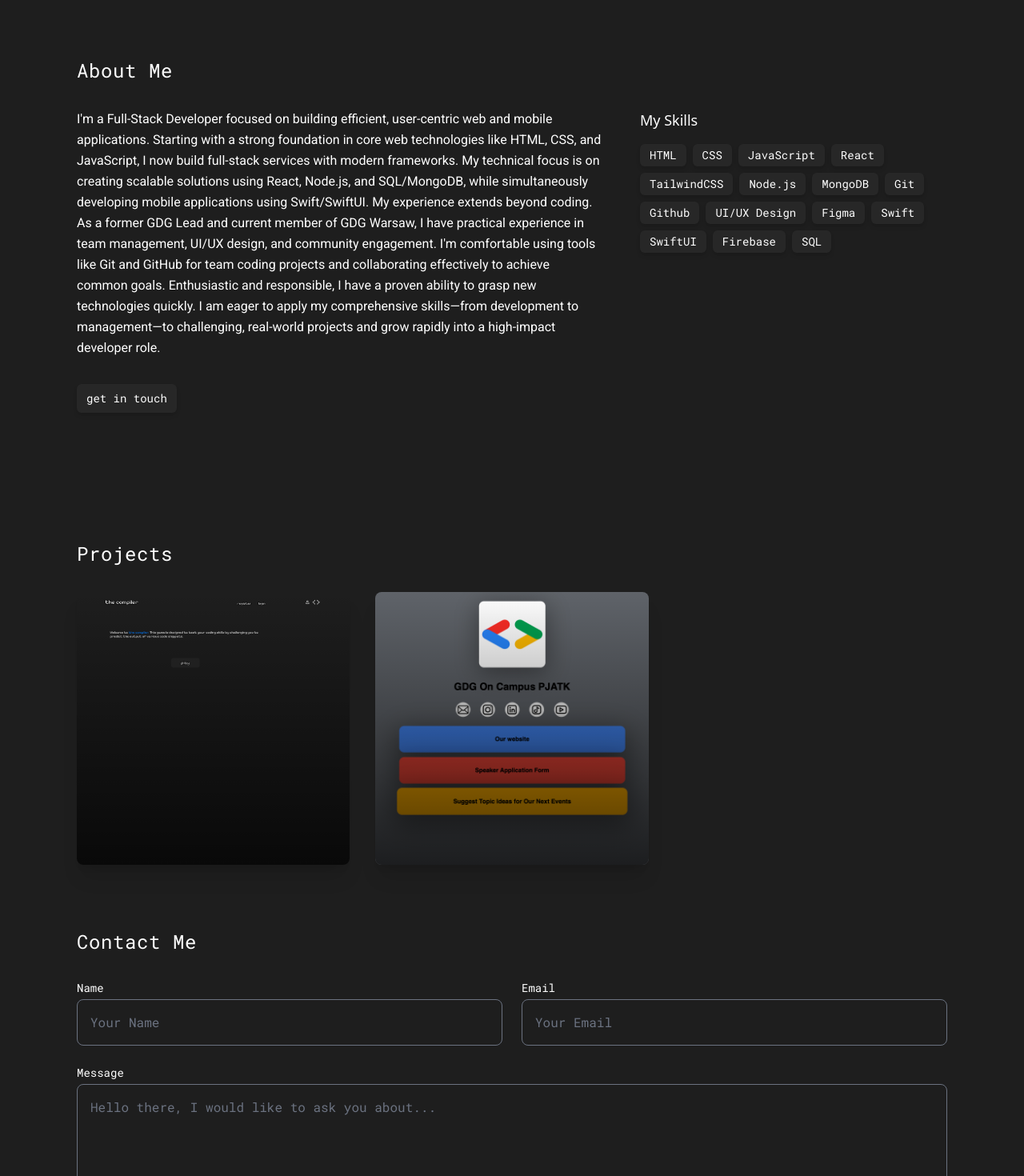
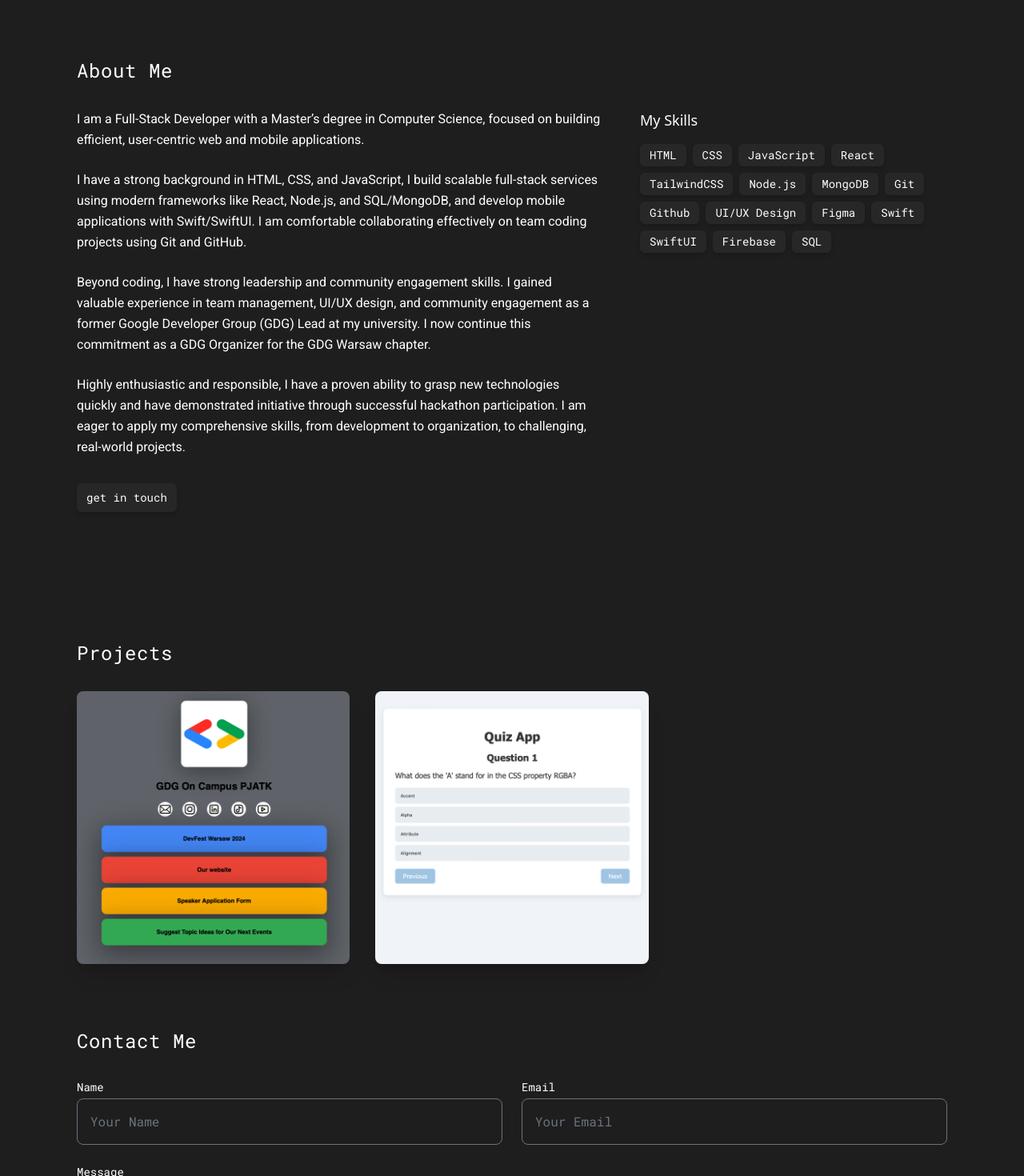
Before and after one commit to fullstackdevell/my-portfolio, a React (Vite) app: page / in a window 1280 px wide. Shown: the part 540-2010 px from the top of the page at 80% size. Built offline with nearby package versions, Linux system fonts and the light colour scheme; a web font is replaced by a local one.

Commit message:
it works

```diff
--- a/src/components/AboutMe.jsx
+++ b/src/components/AboutMe.jsx
@@ -1,32 +1,5 @@
 import React from "react";
 import SkillsBox from "./SkillsBox";
-
-const developerProfile = {
-  codename: "VIKTORIIA_DEV",
-  origin: "Warsaw, Poland (GDG Warsaw Member)",
-  role: "Junior Full-Stack Developer",
-
-  stack: {
-    languages: ["JavaScript", "HTML/CSS", "SQL", "Swift/SwiftUI"],
-    frameworks: ["React", "Node.js", "Express", "Next.js", "TailwindCSS"],
-    databases: ["MongoDB", "PostgreSQL"],
-  },
-
-  traits: [
-    "efficient builder",
-    "user-centric solutions advocate",
-    "former GDG Lead (Team Management)",
-    "UI/UX design awareness",
-    "Git/GitHub collaboration expert",
-    "rapid learner",
-  ],
-
-  missionStatement:
-    "Transforming complex challenges into scalable, high-impact web and mobile solutions.",
-  availability: "Available for challenging, real-world projects & high-impact developer roles.",
-};
-
-const profileCodeString = `const aboutMe: DeveloperProfile = ${JSON.stringify(developerProfile, null, 2).replace(/"/g, '')};`;
 
 function AboutMe() {
   return (
@@ -34,18 +7,40 @@ function AboutMe() {
       <h2 className="font-roboto-mono text-2xl tracking-wide mb-8">About Me</h2>
       <div className="flex justify-between items-start gap-x-12">
         <div className="max-w-2xl">
-                    <p className="font-roboto text-base leading-relaxed">I'm a Full-Stack Developer focused on building efficient, user-centric web and mobile applications.
-Starting with a strong foundation in core web technologies like HTML, CSS, and JavaScript, I now build full-stack services with modern frameworks. My technical focus is on creating scalable solutions using React, Node.js, and SQL/MongoDB, while simultaneously developing mobile applications using Swift/SwiftUI.
-My experience extends beyond coding. As a former GDG Lead and current member of GDG Warsaw, I have practical experience in team management, UI/UX design, and community engagement. I'm comfortable using tools like Git and GitHub for team coding projects and collaborating effectively to achieve common goals.
-Enthusiastic and responsible, I have a proven ability to grasp new technologies quickly. I am eager to apply my comprehensive skills—from development to management—to challenging, real-world projects and grow rapidly into a high-impact developer role.</p>
-                    <button className="mt-8 bg-[#272727] font-roboto-mono text-sm font-medium py-2 px-3 rounded-md shadow-md hover:bg-purple transition duration-300">get in touch</button>
+          <p className="font-roboto text-base leading-relaxed mb-6">
+            I am a Full-Stack Developer with a Master’s degree in Computer
+            Science, focused on building efficient, user-centric web and mobile
+            applications.
+          </p>
+          <p className="font-roboto text-base leading-relaxed mb-6">
+            I have a strong background in HTML, CSS, and JavaScript, I build scalable full-stack services using modern frameworks like React, Node.js, and SQL/MongoDB, and develop mobile applications with Swift/SwiftUI. I am comfortable collaborating
+            effectively on team coding projects using Git and GitHub.
+          </p>
+          <p className="font-roboto text-base leading-relaxed mb-6">
+            Beyond coding, I have strong leadership and community engagement
+            skills. I gained valuable experience in team management, UI/UX
+            design, and community engagement as a former Google Developer Group
+            (GDG) Lead at my university. I now continue this commitment as a GDG
+            Organizer for the GDG Warsaw chapter.
+            </p>
+            <p className="font-roboto text-base leading-relaxed">
+              Highly enthusiastic and responsible, I have a proven ability to grasp new
+            technologies quickly and have demonstrated initiative through
+            successful hackathon participation. I am eager to apply my
+            comprehensive skills, from development to organization, to
+            challenging, real-world projects.
+            </p>
+
+          <button className="mt-8 bg-[#272727] font-roboto-mono text-sm font-medium py-2 px-3 rounded-md shadow-md hover:bg-purple transition duration-300">
+            get in touch
+          </button>
         </div>
         <div className="flex-shrink-0 w-full max-w-sm">
           <SkillsBox />
         </div>
       </div>
     </section>
-    )
+  );
 }
 
 export default AboutMe;
--- a/src/components/ProjectCard.jsx
+++ b/src/components/ProjectCard.jsx
@@ -15,12 +15,13 @@ function ProjectCard({ project }) {
             <div
                 className="absolute inset-0
                            bg-gradient-to-t
-                           from-black/70 to-transparent
-                           opacity-100 transition-opacity duration-300"
+                           from-black/80 to-transparent
+                           opacity-0 group-hover:opacity-100 transition-opacity duration-300"
             />
+
             <div className="absolute inset-x-0 bottom-0 p-4 transform translate-y-full group-hover:translate-y-0 transition-transform duration-500">
                 <h3 className="text-xl font-poetsen text-white mb-1">{project.title}</h3>
-                <p className="text-sm text-gray-300 mb-3">{project.description}</p>
+                <p className="text-sm text-white mb-3">{project.description}</p>
                 <div className="flex flex-wrap gap-2">{project.tags.map((tag, index) => (
                     <span key={index} className={`${tagBg} ${tagClasses}`}>{tag}</span>
                 ))}</div>
--- a/src/data/projects.js
+++ b/src/data/projects.js
@@ -1,20 +1,28 @@
 import projectOneImage from '../assets/thecompiler.png';
 import projectTwoImage from '../assets/linktree.png';
+import reactquizapp from '../assets/reactquizapp.png';
 
 const projects = [
-    {
-    id: 1,
-    title: "The Compiler",
-    description: "A game that lets you practice your code reading skills.",
-    image: projectOneImage,
-    tags: ["React", "Sass & CSS", "JavaScript", "MongoDB"],
+  //   {
+  //   id: 1,
+  //   title: "The Compiler",
+  //   description: "A game that lets you practice your code reading skills.",
+  //   image: projectOneImage,
+  //   tags: ["CSS", "JavaScript", "React", "MongoDB"],
+  // },
+  {
+    id: 2,
+    title: "GDG Linktree",
+    description: "A linktree for a Google Developer Group On Campus.",
+    image: projectTwoImage,
+    tags: ["HTML", "CSS"],
   },
   {
-    id: 2,
-    title: "Linktree",
-    description: "A linktree for a GDG student club.",
-    image: projectTwoImage,
-    tags: ["React", "Sass & CSS", "JavaScript", "MongoDB"],
+    id: 3,
+    title: "React Quiz App",
+    description: "Interactive multi-topic quiz built with React to test core web development knowledge (HTML, CSS, JavaScript)",
+    image: reactquizapp,
+    tags: ["CSS", "JavaScript", "React"],
   }
 ]
 
```
Also changed, not shown: src/assets/linktree.png, src/assets/reactquizapp.png (added). Lines whose indentation alone changed are shown as unchanged.
